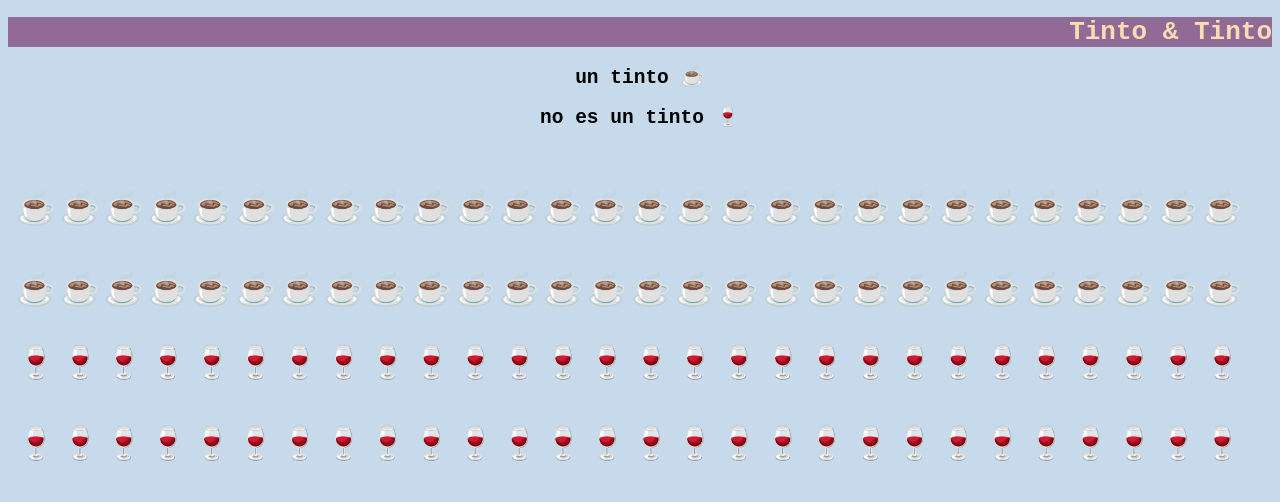
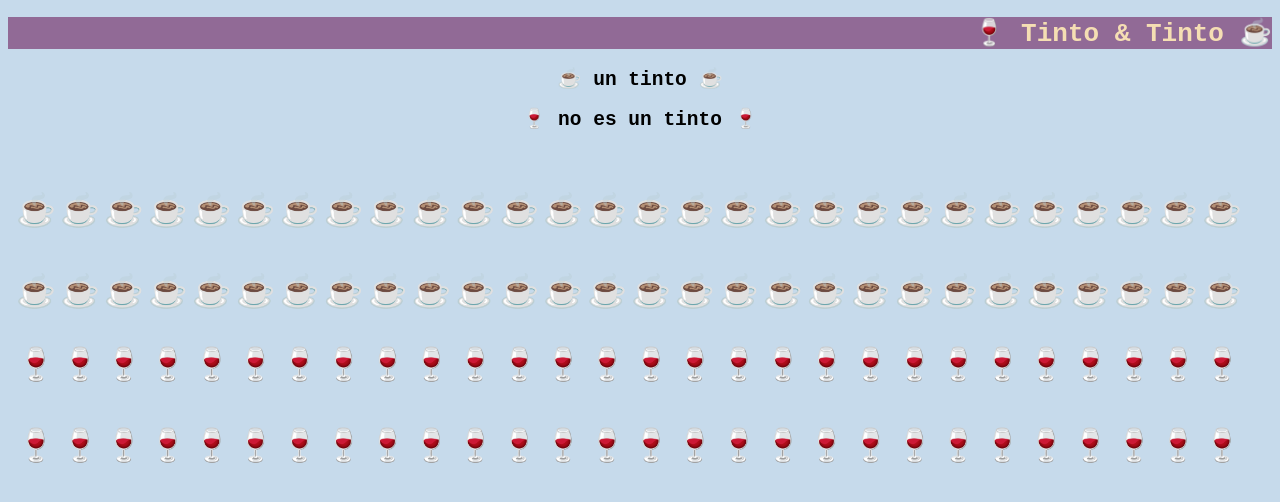
Before and after one commit to diegoruidajo/RUIDAJO, a plain HTML site: page tinto.html in a window 1280 px wide. Drawn offline with Linux system fonts and the light colour scheme.

Commit message:
ajuste los tintos por simetria

```diff
--- a/tinto.html
+++ b/tinto.html
@@ -3,7 +3,7 @@
 <head>
   <meta charset="UTF-8">
   <meta name="viewport" content="width=device-width, initial-scale=1.0">
-  <title>tinto & tinto</title>
+  <title>&#9749; tinto & tinto &#127863;</title>
   <style>
     body {
       background-color: rgb(198, 218, 235);
@@ -43,9 +43,9 @@
   </style>
 </head>
 <body>
- <h1 id="tintotinto">Tinto & Tinto</h1>
- <a onclick="return false;" title="&#127863;" style="text-align: center;" ><h2>un tinto &#9749;</h2></a>
- <a onclick="return false;" title="&#9749;" style="text-align: center;" ><h2>no es un tinto &#127863;</h2></a>
+ <h1 id="tintotinto">&#127863; Tinto & Tinto &#9749;</h1>
+ <a onclick="return false;" title="&#127863;" style="text-align: center;" ><h2>&#9749; un tinto &#9749;</h2></a>
+ <a onclick="return false;" title="&#9749;" style="text-align: center;" ><h2>&#127863; no es un tinto &#127863;</h2></a>
  <br/>
  <iframe scrolling="no" src="./cafe.html" height="100" width="100" id="cafe"></iframe>
  <iframe scrolling="no" src="./vino.html" height="100" width="100" id="cafe"></iframe>
```
